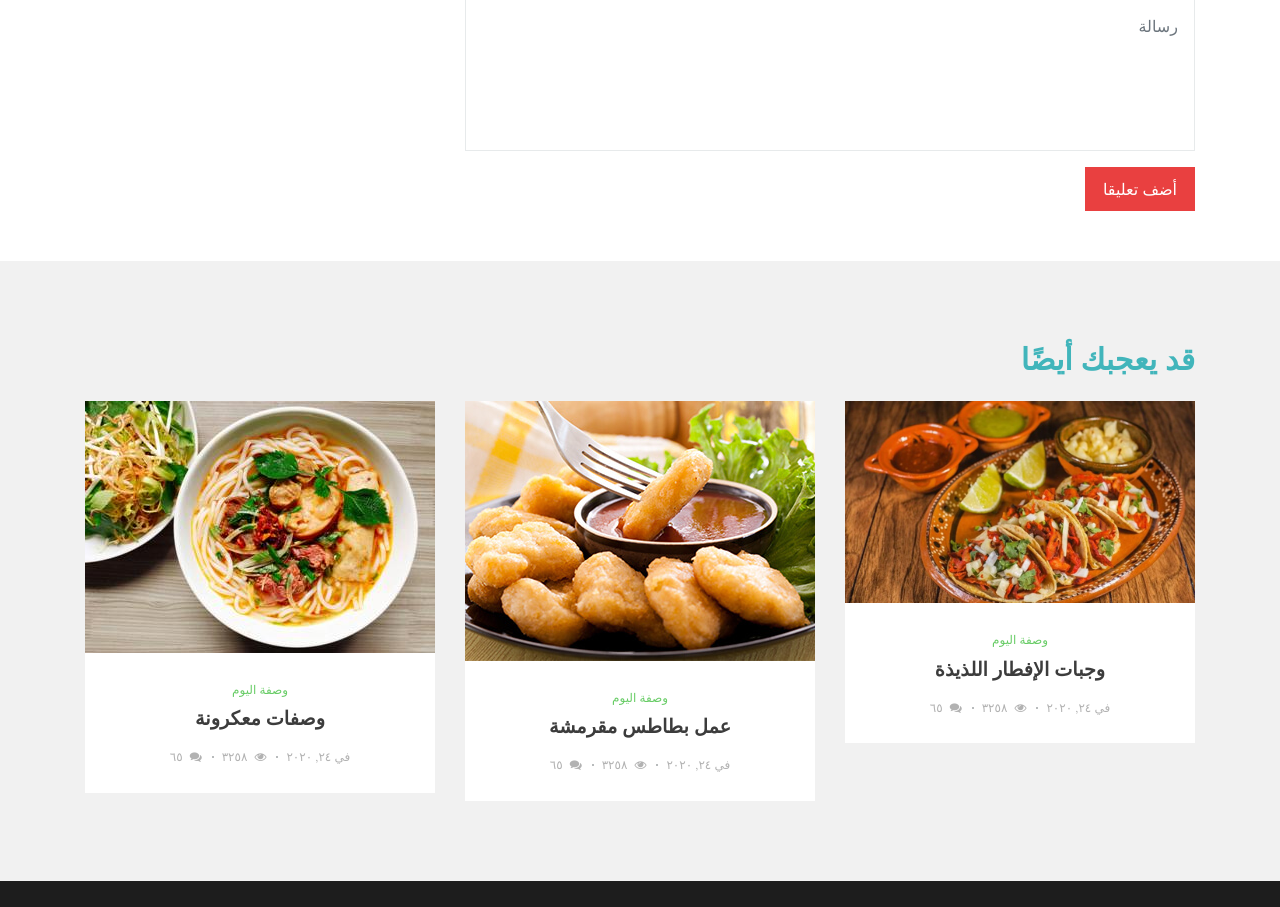
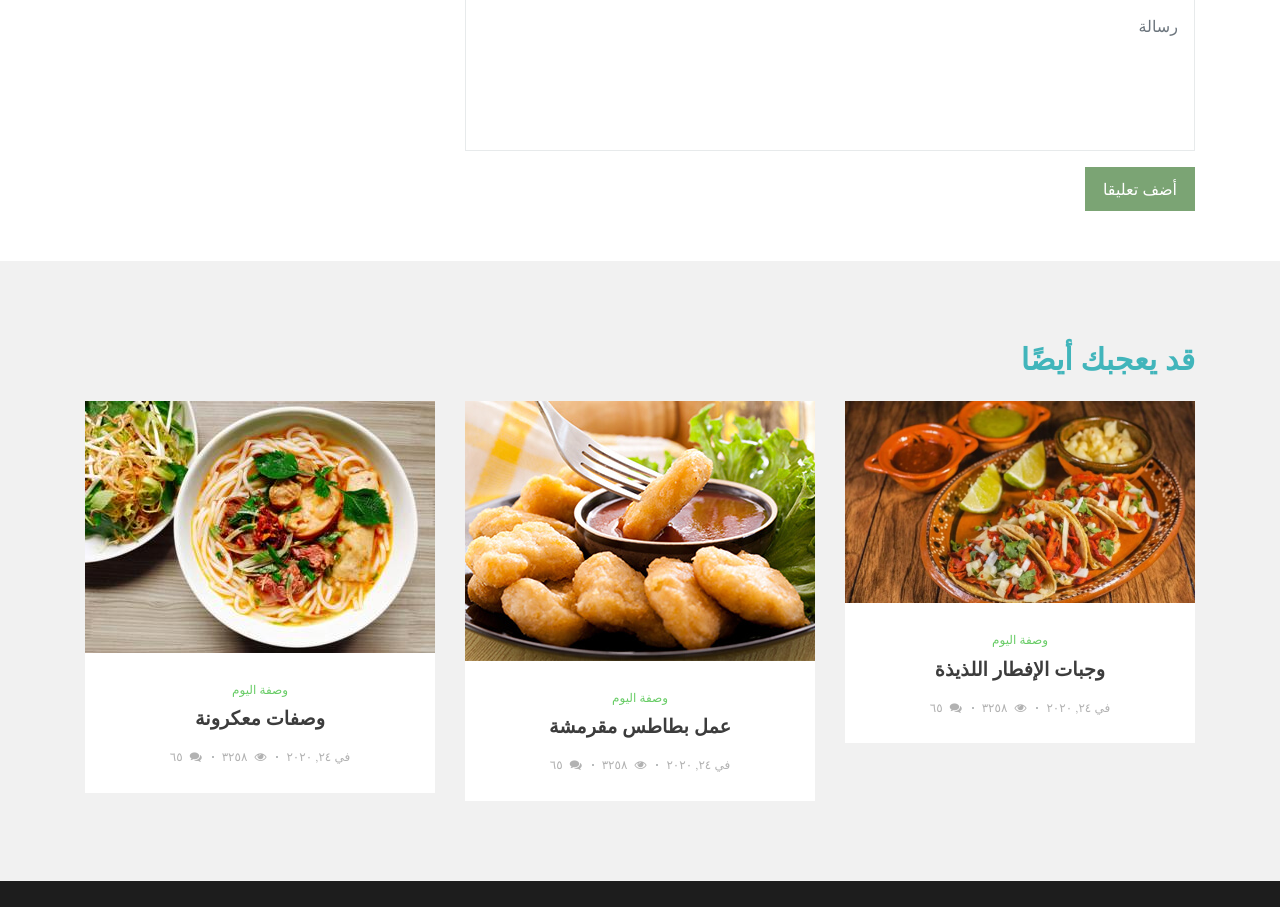
Before and after one commit to soad22avr/wasfatalyoum, a plain HTML site: page soup.html in a window 1280 px wide. Shown: the part 1970-2877 px from the top of the page. Drawn offline with Linux system fonts and the light colour scheme.

Commit message:
Update style.css

```diff
--- a/css/style.css
+++ b/css/style.css
@@ -130,15 +130,15 @@ a:hover {
 }
 
 .btn-red {
-	background-color: #e94040;
-	border: solid 2px #e94040;
+	background-color: #7ba474;
+	border: solid 2px #7ba474;
 	color: #fff;
 }
 
 .btn-red:hover,
 .btn-red:not(:disabled):not(.disabled):active:focus {
 	background-color: transparent;
-	color: #e94040;
+	color: #7ba474;
 }
 
 
```
